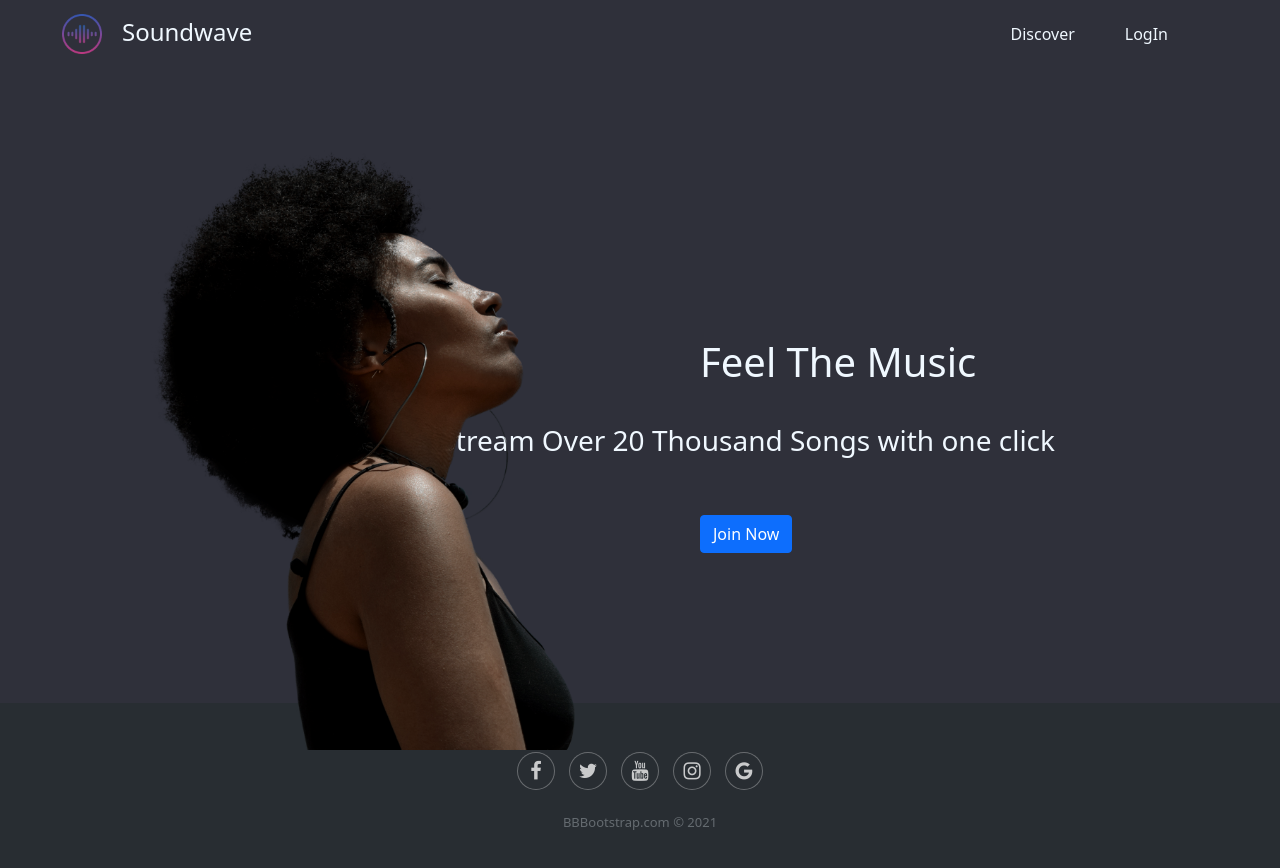
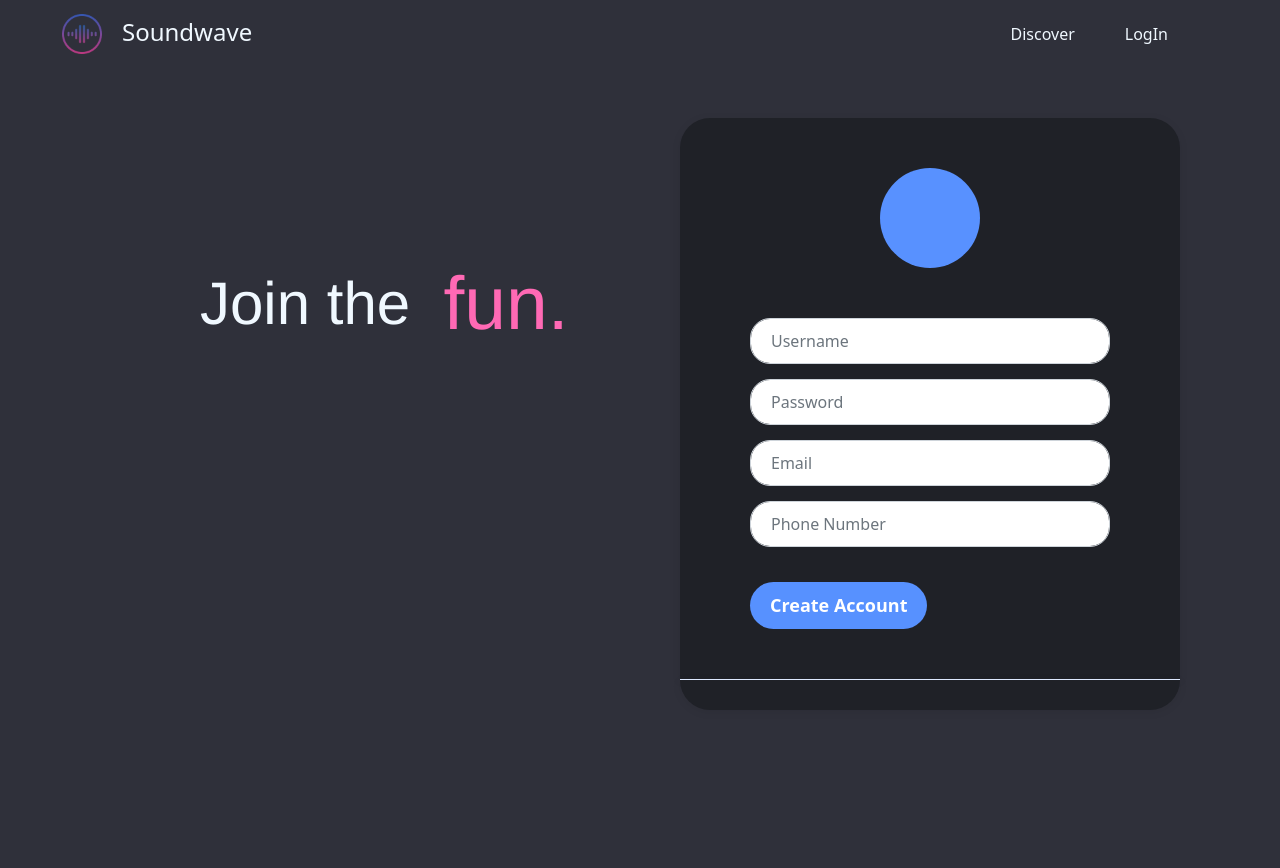
Before and after one commit to YashCharpe/Music-Player-Using-MEAN-Stack, an Angular app: page /login in a window 1280 px wide. Before the commit this address led to /. Shown: the top 868 px of the page. After the commit the page ends 800 px from the top, so only its background shows below. Built offline with nearby package versions, Linux system fonts and the light colour scheme.

Commit message:
Added Login Page

```diff
--- a/src/app/MyComponents/index-page/index-page.component.html
+++ b/src/app/MyComponents/index-page/index-page.component.html
@@ -12,7 +12,7 @@
 
       <div>
         <a style="margin-right: 50px; color: aliceblue;">Discover</a>
-        <a style="margin-right: 100px; color: aliceblue;">LogIn</a>
+        <a style="margin-right: 100px; color: aliceblue; text-decoration: none;" routerLink="/login">LogIn</a>
       </div>
     </div>
   </nav>
@@ -28,6 +28,7 @@
   </div>
 
   <button class="btn btn-primary btn-align">Join Now</button>
+
   <div class="footer-dark">
     <footer>
         <div class="container">
--- /dev/null
+++ b/src/app/MyComponents/login-page/login-page.component.css
@@ -0,0 +1,125 @@
+.join-style{
+    color: aliceblue;
+    font-size: 60px;
+    font-family: 'Franklin Gothic Medium', 'Arial Narrow', Arial, sans-serif;
+    margin-top: 200px;
+    margin-left: 200px;
+}
+
+.fun-style{
+    color: hotpink;
+    font-size: 75px;
+    font-family: 'Franklin Gothic Medium', 'Arial Narrow', Arial, sans-serif;
+    margin-top: 190px;
+}
+
+.center-div{
+    margin: auto;
+    margin-top: 100px;
+    margin-left: 100px;
+    margin-right: 100px;
+    border-radius: 10px;
+    box-shadow: 0 4px 8px 0 rgba(0, 0, 0, 0.2), 0 6px 20px 0 rgba(0, 0, 0, 0.19);
+    padding: 20px;
+}
+.alignLogin{
+    margin-left: 500px;
+}
+body{
+    background-color: #dee9ff;
+}
+
+.registration-form{
+	padding: 50px 0;
+}
+
+.registration-form form{
+    background-color: #fff;
+    max-width: 600px;
+    margin: auto;
+    padding: 50px 70px;
+    border-top-left-radius: 30px;
+    border-top-right-radius: 30px;
+    box-shadow: 0px 2px 10px rgba(0, 0, 0, 0.075);
+}
+
+.registration-form .form-icon{
+	text-align: center;
+    background-color: #5891ff;
+    border-radius: 50%;
+    font-size: 40px;
+    color: white;
+    width: 100px;
+    height: 100px;
+    margin: auto;
+    margin-bottom: 50px;
+    line-height: 100px;
+}
+
+.registration-form .item{
+	border-radius: 20px;
+    margin-bottom: 15px;
+    padding: 10px 20px;
+}
+
+.registration-form .create-account{
+    border-radius: 30px;
+    padding: 10px 20px;
+    font-size: 18px;
+    font-weight: bold;
+    background-color: #5791ff;
+    border: none;
+    color: white;
+    margin-top: 20px;
+}
+
+.registration-form .social-media{
+    max-width: 600px;
+    background-color: #fff;
+    margin: auto;
+    padding: 15px 0;
+    text-align: center;
+    border-bottom-left-radius: 30px;
+    border-bottom-right-radius: 30px;
+    background-color: #1f2127;
+    color: #9fadca;
+    border-top: 1px solid #dee9ff;
+    box-shadow: 0px 2px 10px rgba(0, 0, 0, 0.075);
+}
+
+.registration-form .social-icons{
+    margin-top: 30px;
+    margin-bottom: 16px;
+}
+
+.registration-form .social-icons a{
+    font-size: 23px;
+    margin: 0 3px;
+    color: #5691ff;
+    border: 1px solid;
+    border-radius: 50%;
+    width: 45px;
+    display: inline-block;
+    height: 45px;
+    text-align: center;
+    background-color: #fff;
+    line-height: 45px;
+}
+
+.registration-form .social-icons a:hover{
+    text-decoration: none;
+    opacity: 0.6;
+}
+
+@media (max-width: 576px) {
+    .registration-form form{
+        padding: 50px 20px;
+    }
+
+    .registration-form .form-icon{
+        width: 70px;
+        height: 70px;
+        font-size: 30px;
+        line-height: 70px;
+    }
+}
--- /dev/null
+++ b/src/app/MyComponents/login-page/login-page.component.html
@@ -0,0 +1,51 @@
+<nav class="navbar navbar-light ">
+    <div class="container-fluid">
+        <a class="navbar-brand" href="#">
+            <div>
+                <img src="../../../assets/logo.png" style="margin-left: 50px;" alt="" width="40" height="40"
+                    class="d-inline-block align-text-top">
+                <h4 style="color: aliceblue; float: right; margin-left: 20px; margin-top: 5px;">Soundwave</h4>
+            </div>
+        </a>
+
+        <div>
+            <a style="margin-right: 50px; color: aliceblue;">Discover</a>
+            <a style="margin-right: 100px; color: aliceblue; text-decoration: none;" routerLink="/login">LogIn</a>
+        </div>
+    </div>
+</nav>
+
+<div>
+    <h1 class="join-style" style="float: left;">Join the &nbsp;</h1>
+    <span style="float: left;">
+        <h1 class="fun-style"> fun.</h1>
+    </span>
+</div>
+
+
+<div class="registration-form" style="float: right; margin-right: 100px; width: 500px;height: 400px;">
+    <form style="background-color: #1f2127;">
+        <div class="form-icon">
+            <span><i class="icon icon-user"></i></span>
+        </div>
+        <div class="form-group">
+            <input type="text" class="form-control item" id="username" placeholder="Username">
+        </div>
+        <div class="form-group">
+            <input type="password" class="form-control item" id="password" placeholder="Password">
+        </div>
+        <div class="form-group">
+            <input type="text" class="form-control item" id="email" placeholder="Email">
+        </div>
+        <div class="form-group">
+            <input type="text" class="form-control item" id="phone-number" placeholder="Phone Number">
+        </div>
+
+        <div class="form-group">
+            <button type="button" class="btn btn-block create-account">Create Account</button>
+        </div>
+    </form>
+    <div class="social-media">
+
+    </div>
+</div>
--- /dev/null
+++ b/src/app/MyComponents/login-page/login-page.component.ts
@@ -0,0 +1,15 @@
+import { Component, OnInit } from '@angular/core';
+
+@Component({
+  selector: 'app-login-page',
+  templateUrl: './login-page.component.html',
+  styleUrls: ['./login-page.component.css']
+})
+export class LoginPageComponent implements OnInit {
+
+  constructor() { }
+
+  ngOnInit(): void {
+  }
+
+}
--- a/src/app/app.component.html
+++ b/src/app/app.component.html
@@ -1,2 +1,3 @@
 
-<app-index-page></app-index-page>
+
+<router-outlet></router-outlet>
--- a/src/app/app.module.ts
+++ b/src/app/app.module.ts
@@ -4,15 +4,25 @@ import { NgModule } from '@angular/core';
 import { AppRoutingModule } from './app-routing.module';
 import { AppComponent } from './app.component';
 import { IndexPageComponent } from './MyComponents/index-page/index-page.component';
+import { RouterModule, Routes } from '@angular/router';
+
+import {LoginPageComponent} from './MyComponents/login-page/login-page.component'
+
+const appRoutes:Routes = [
+  {path:'',component:IndexPageComponent},
+  {path:'login',component:LoginPageComponent}
+]
 
 @NgModule({
   declarations: [
     AppComponent,
-    IndexPageComponent
+    IndexPageComponent,
+    LoginPageComponent
   ],
   imports: [
     BrowserModule,
-    AppRoutingModule
+    AppRoutingModule,
+    RouterModule.forRoot(appRoutes)
   ],
   providers: [],
   bootstrap: [AppComponent]
--- a/src/index.html
+++ b/src/index.html
@@ -21,7 +21,7 @@
     crossorigin="anonymous"></script>
 </head>
 
-<body>
+<body style="background-color: #2F303A;">
   <app-root></app-root>
 </body>
 
```
Also changed, not shown: src/styles.css (line endings or trailing spaces), 1 other file (tests, documents, lock files or other folders).
